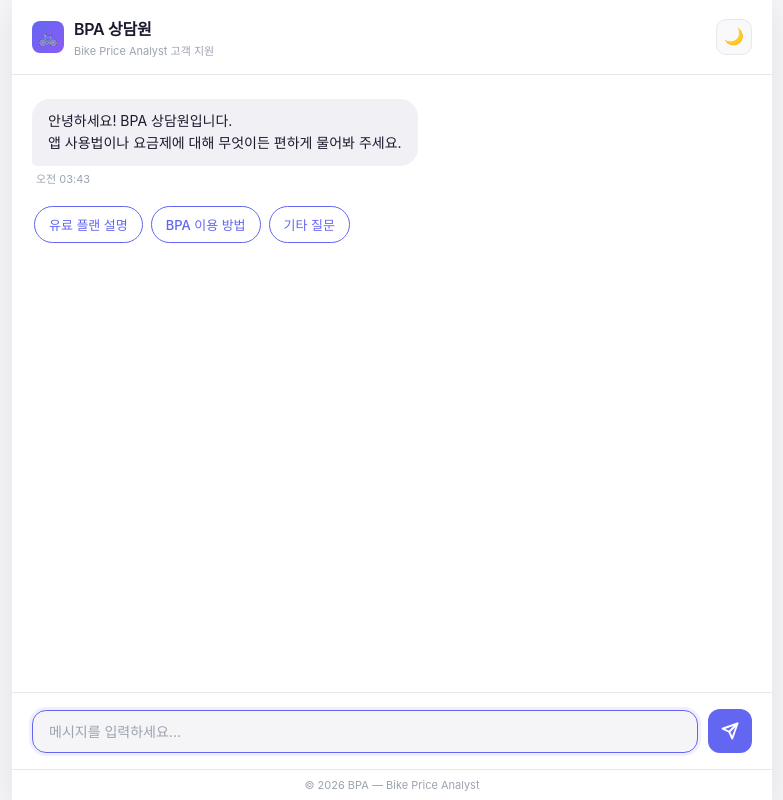
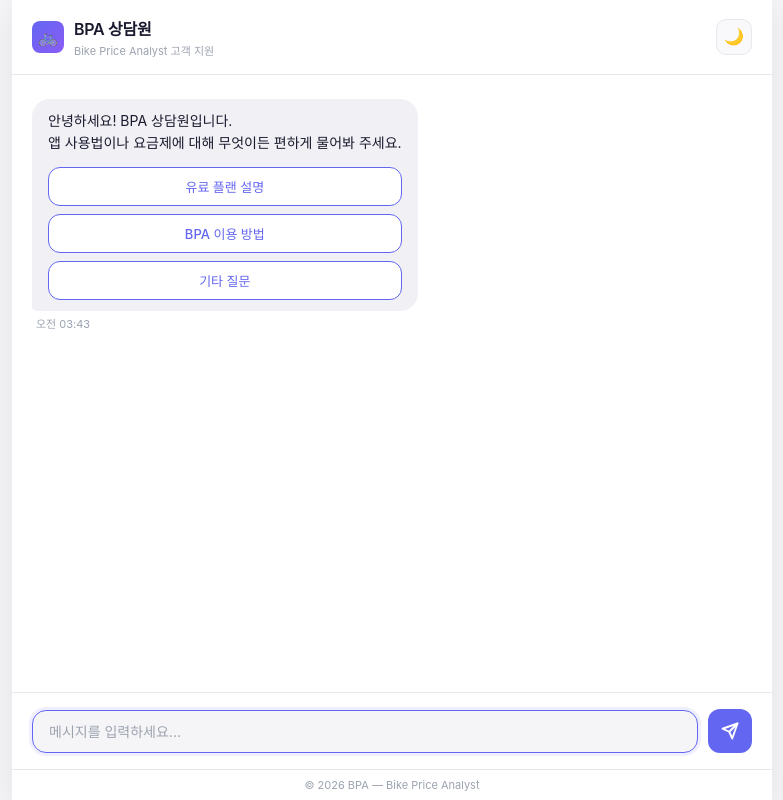
Before and after one commit to ChanseoKim00/bike-price-analyst, a Flask app: page /chatbot/ in a window 1280 px wide. Shown: the whole page, without its empty margins (248-1031 px from the left). Run offline with Flask 3, Linux system fonts and the light colour scheme.

Commit message:
AI챗봇 자동응답 버튼 채팅창 안으로 삽입

```diff
--- a/templates/chatbot.html
+++ b/templates/chatbot.html
@@ -212,21 +212,23 @@
 
         .quick-replies {
             display: flex;
-            flex-wrap: wrap;
+            flex-direction: column;
             gap: 8px;
-            padding: 4px 0 4px 2px;
+            margin-top: 12px;
         }
 
         .quick-reply-btn {
+            width: 100%;
             font-family: inherit;
             font-size: 13px;
             font-weight: 500;
             color: var(--accent);
             background: var(--surface);
             border: 1.5px solid var(--accent);
-            border-radius: 999px;
-            padding: 8px 14px;
+            border-radius: 12px;
+            padding: 9px 14px;
             cursor: pointer;
+            text-align: center;
             transition: background 0.2s, color 0.2s, transform 0.15s;
         }
 
@@ -452,7 +454,9 @@
             { label: '기타 질문',      key: 'other' },
         ];
 
-        async function renderQuickReplies() {
+        async function renderQuickReplies(container) {
+            if (!container) return;
+
             let messages;
             try {
                 const res = await fetch("{{ url_for('static', filename='auto_message.json') }}", { cache: 'no-store' });
@@ -462,9 +466,9 @@
                 return;
             }
 
-            const row = document.createElement('div');
-            row.className = 'quick-replies';
-            row.id = 'quick-replies';
+            const group = document.createElement('div');
+            group.className = 'quick-replies';
+            group.id = 'quick-replies';
 
             QUICK_REPLIES.forEach(({ label, key }) => {
                 const text = messages[key];
@@ -477,10 +481,10 @@
                     removeQuickReplies();
                     sendMessageText(text);
                 });
-                row.appendChild(btn);
+                group.appendChild(btn);
             });
 
-            chatBox.appendChild(row);
+            container.appendChild(group);
             chatBox.scrollTop = chatBox.scrollHeight;
         }
 
@@ -529,8 +533,8 @@
             if (message) sendMessageText(message);
         }
 
-        addMessage('안녕하세요! BPA 상담원입니다.\n앱 사용법이나 요금제에 대해 무엇이든 편하게 물어봐 주세요.', 'bot');
-        renderQuickReplies();
+        const greetingRow = addMessage('안녕하세요! BPA 상담원입니다.\n앱 사용법이나 요금제에 대해 무엇이든 편하게 물어봐 주세요.', 'bot');
+        renderQuickReplies(greetingRow.querySelector('.message'));
         userInput.focus();
     </script>
 </body>
```
